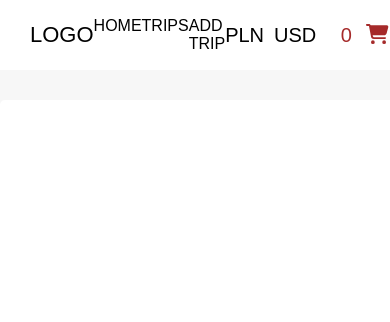
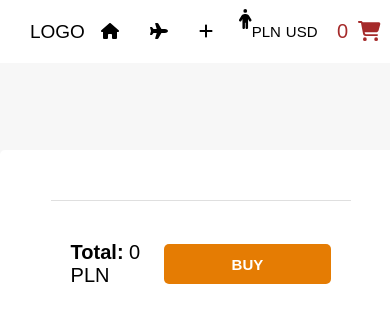
Before and after one commit to kajadudek/Web-Applications-Course, an Angular app in the folder lab 5/wycieczka/: page /shopping-cart in a window 390 px wide. Shown: the top 322 px of the page. Built offline with nearby package versions, Linux system fonts and the light colour scheme.

Commit message:
added responsiveness

```diff
--- a/lab 5/wycieczka/src/app/app.component.css
+++ b/lab 5/wycieczka/src/app/app.component.css
@@ -45,6 +45,10 @@ a {
     text-decoration: underline;
 }
 
+.menu > .icon {
+    display: none;
+}
+
 .how-many-trips {
     flex: 1;
     text-align: center;
@@ -70,3 +74,39 @@ a {
 .trips-in-cart {
     width: 40px;
 }
+
+@media screen and (max-width: 1150px) {
+    .main {
+        margin-top: 150px;
+    }
+}
+
+
+@media screen and (max-width: 650px) {
+    .logo {
+        font-size: 19px;
+    }
+
+    .menu > a {
+        display: none;
+    }
+
+    .menu > .icon {
+        display: block;
+    }
+
+    .currencies > p {
+        font-size: 15px;
+        margin-right: 5px;
+    }
+
+    .trips-in-cart {
+        width: 30px;
+        margin-left: 5px;
+    }
+
+    .how-many-trips {
+        padding-left: 10px;
+        padding-right: 10px;
+    }
+}
--- a/lab 5/wycieczka/src/app/app.component.html
+++ b/lab 5/wycieczka/src/app/app.component.html
@@ -7,13 +7,17 @@
       <a routerLink="/">HOME</a>
       <a routerLink="/trips">TRIPS</a>
       <a routerLink="/add-trip">ADD TRIP</a>
+      <fa-icon [icon]="faHome" class="icon" routerLink="/"></fa-icon>
+      <fa-icon [icon]="faPlane" class="icon" routerLink="/trips"></fa-icon>
+      <fa-icon [icon]="faPlus" class="icon" routerLink="/add-trip"></fa-icon>
     </div>
 
     <div class="how-many-trips"
       [style.color]="howManyTrips < 10 ? 'brown': '#e57c03'"
-      routerLink="/shopping-cart">
+      >
 
       <div class="currencies">
+          <fa-icon class="icon" [icon]="faPerson"></fa-icon>
           <p (click)="changeCurrency('PLN')">PLN</p>
           <p (click)="changeCurrency('USD')">USD</p>
       </div>
@@ -21,7 +25,8 @@
       <p class="trips-in-cart">{{howManyTrips}}</p>
       <fa-icon [icon]="faShoppingCart"
           (mouseenter)="displayCart()"
-          (click)="displayCartFlag ? hideCart(): displayCart()">
+          (click)="displayCartFlag ? hideCart(): displayCart()"
+          routerLink="/shopping-cart">
       </fa-icon>
     </div>
   </div>
@@ -29,6 +34,8 @@
 
   <app-shopping-cart *ngIf="displayCartFlag"
         [howManyTrips]="howManyTrips"
+        [currentCurrency]="currentCurrency"
+        [currencyConvert]="currencyConvert"
         (deleteProduct)="updateFromCart($event)"
         (mouseenter)="displayCart()"
         (mouseleave)="hideCart()"></app-shopping-cart>
--- a/lab 5/wycieczka/src/app/app.component.ts
+++ b/lab 5/wycieczka/src/app/app.component.ts
@@ -1,6 +1,6 @@
 import { Component, OnInit } from '@angular/core';
 import { ServicedataService, Trip } from './servicedata.service';
-import {faShoppingCart} from '@fortawesome/free-solid-svg-icons'
+import {faShoppingCart, faPerson, faHome, faPlus, faPlane, faPersonCirclePlus} from '@fortawesome/free-solid-svg-icons'
 import { DataService } from './data.service';
 
 
@@ -14,7 +14,13 @@ export class AppComponent implements OnInit {
 
   trips: Trip[] = [];
   faShoppingCart = faShoppingCart;
+  faPerson = faPerson;
+  faHome = faHome;
+  faPlus = faPlus;
+  faPlane = faPlane;
+  faPersonCircle = faPersonCirclePlus;
   title = 'wycieczka';
+  totalCost = 0;
   currentCurrency = "PLN";
   tripToRmv!: Trip;
   currencyConvert = 1;
@@ -41,17 +47,25 @@ export class AppComponent implements OnInit {
     this.dataService.updateTrip(data);
   }
 
+  updateTotal(data: number) {
+    this.dataService.updateTotal(data);
+  }
+
   ngOnInit(): void {
     this.trips = this.tripData.trips;
     this.dataService.getTripsInCart().subscribe(data => {
       this.howManyTrips = data as number;
     })
 
+    console.log(this.howManyTrips);
+
     this.dataService.getTrip().subscribe(data => {
-      console.log("siupp");
       this.tripToRmv = data as Trip;
       this.updateFromCart(this.tripToRmv);
     })
+
+    this.total();
+    this.updateTotal(this.totalCost);
   }
 
   displayCart(){
@@ -63,11 +77,13 @@ export class AppComponent implements OnInit {
   }
 
   updateFromCart(selectedTrip: Trip) {
-    this.deletedTrips += selectedTrip.addedToCart;
+    // this.deletedTrips += selectedTrip.addedToCart;
     this.howManyTrips -= selectedTrip.addedToCart;
     this.updateTripsInCart(this.howManyTrips);
     selectedTrip.vacants += selectedTrip.addedToCart;
     selectedTrip.addedToCart = 0;
+    this.total();
+    this.updateTotal(this.totalCost);
   }
 
   changeCurrency(toCurrency: string){
@@ -87,4 +103,14 @@ export class AppComponent implements OnInit {
       }
     }
   }
+
+  total(){
+    this.totalCost = 0
+    for (let trip of this.trips){
+      if( trip.addedToCart > 0){
+        this.totalCost += trip.addedToCart * trip.cost;
+      }
+    }
+    return this.totalCost
+  }
 }
--- a/lab 5/wycieczka/src/app/data.service.ts
+++ b/lab 5/wycieczka/src/app/data.service.ts
@@ -11,8 +11,20 @@ export class DataService {
   private totalTripsObs = new Subject();
   private countryFilter = new Subject();
   private trips = new Subject();
+  private totalCost = new Subject();
+  howManyTrips!: number;
 
-  constructor() { }
+  constructor(){
+    this.howManyTrips = 0;
+   }
+
+    setHowManyTrips(data: number) {
+      this.howManyTrips += data;
+    }
+
+    getHowManyTrips(){
+      return this.howManyTrips
+    }
 
     getCurrency() {
       return this.currencyObs;
@@ -53,4 +65,12 @@ export class DataService {
     updateTrip(data: Trip){
       this.trips.next(data);
     }
+
+    getTotal() {
+      return this.totalCost;
+    }
+
+    updateTotal(data: number) {
+      this.totalCost.next(data);
+    }
 }
--- a/lab 5/wycieczka/src/app/shopping-cart-extended/shopping-cart-extended.component.css
+++ b/lab 5/wycieczka/src/app/shopping-cart-extended/shopping-cart-extended.component.css
@@ -39,3 +39,45 @@ h4 {
     font-size: 18px;
     font-weight: bold;
 }
+
+.delete-product {
+    width: 30px;
+    height: 30px;
+    border: 0;
+    background-color: transparent;
+    font-weight: bold;
+    font-size: 18px;
+    color: rgb(175, 20, 20);
+    cursor: pointer;
+}
+
+.finalization {
+    border-top: 1px solid rgb(223, 223, 223);
+    display: flex;
+    flex-direction: row;
+    justify-content: space-between;
+    padding: 20px;
+    align-items: center;
+}
+
+.finalization > p {
+    font-size: 20px;
+}
+
+.buy-button {
+    width: 200px;
+    height: 40px;
+    background-color: rgb(229, 124, 3);
+    color: white;
+    font-size: 15px;
+    font-weight: bold;
+    border: 0;
+    border-radius: 5px;
+    cursor: pointer;
+}
+
+.buy-button:hover {
+    color: rgb(229, 124, 3);
+    border: 2px solid rgb(229, 124, 3);
+    background-color: white;
+}
--- a/lab 5/wycieczka/src/app/shopping-cart-extended/shopping-cart-extended.component.html
+++ b/lab 5/wycieczka/src/app/shopping-cart-extended/shopping-cart-extended.component.html
@@ -10,10 +10,12 @@
                     <p>{{product.addedToCart}} x &nbsp;</p>
                     <p class="cost">{{product.cost * currencyConvert}} {{currentCurrency}}</p>
                     <button class="delete-product" (click)="updateSelectedTrip(product)">X</button>
-
                 </div>
-
             </div>
+        </div>
+        <div class="finalization">
+            <p><b>Total: </b>{{totalCost * currencyConvert}} {{currentCurrency}}</p>
+            <button class="buy-button">BUY</button>
         </div>
     </div>
 </div>
--- a/lab 5/wycieczka/src/app/shopping-cart-extended/shopping-cart-extended.component.ts
+++ b/lab 5/wycieczka/src/app/shopping-cart-extended/shopping-cart-extended.component.ts
@@ -12,7 +12,6 @@ export class ShoppingCartExtendedComponent implements OnInit {
   totalCost = 0;
   currencyConvert = 1;
   currentCurrency = "PLN";
-
 
   constructor(public servicedata: ServicedataService,
     private dataService: DataService) {
@@ -29,10 +28,16 @@ export class ShoppingCartExtendedComponent implements OnInit {
 
     this.dataService.getCurrency().subscribe((data) => {
       this.currentCurrency = data as string;
+
     })
 
     this.dataService.getCurrencyConv().subscribe((data) => {
       this.currencyConvert = data as number;
+
+    })
+
+    this.dataService.getTotal().subscribe((data) => {
+      this.totalCost = data as number;
     })
   }
 
--- a/lab 5/wycieczka/src/app/shopping-cart/shopping-cart.component.ts
+++ b/lab 5/wycieczka/src/app/shopping-cart/shopping-cart.component.ts
@@ -11,25 +11,22 @@ export class ShoppingCartComponent implements OnInit {
   tripsInCart!: Trip[];
   selectedTrip!: any;
   totalCost = 0;
-  currentCurrency = "PLN";
-  currencyConvert = 1;
 
+  @Input() currentCurrency!: string;
+  @Input() currencyConvert!: number;
 
   constructor(public servicedata: ServicedataService,
     private service: DataService) {
   }
 
+  updateTotal(data: number) {
+    this.service.updateTotal(data);
+  }
+
   ngOnInit(): void {
-    this.service.getCurrency().subscribe((data) => {
-      this.currentCurrency = data as string;
-    })
-
-    this.service.getCurrencyConv().subscribe((data) => {
-      this.currencyConvert = data as number;
-    })
-
     this.tripsInCart = this.servicedata.trips;
     this.total();
+    this.updateTotal(this.totalCost);
   }
 
   @Input() howManyTrips!: number;
@@ -39,6 +36,7 @@ export class ShoppingCartComponent implements OnInit {
   deleteProductFromCart(selectedTrip: Trip){
     this.deleteProduct.emit(selectedTrip);
     this.total();
+    this.updateTotal(this.totalCost);
   }
 
   total(){
--- a/lab 5/wycieczka/src/app/sidebar/sidebar.component.css
+++ b/lab 5/wycieczka/src/app/sidebar/sidebar.component.css
@@ -19,3 +19,22 @@
 .checkbox-container > p, input {
     margin: 3px;
 }
+
+@media screen and (max-width: 1180px) {
+    .sidebar {
+        padding: 10px;
+        margin-top: -50px;
+        height: auto;
+        width: 100vw;
+    }
+
+    .country-filter {
+        display: flex;
+        flex-direction: row;
+        flex-wrap: wrap;
+    }
+
+    .checkbox-container {
+        align-items: center;
+    }
+}
--- a/lab 5/wycieczka/src/app/trip/trip.component.css
+++ b/lab 5/wycieczka/src/app/trip/trip.component.css
@@ -184,6 +184,20 @@ button:hover {
     font-size: 15px;
 }
 
+@media screen and (max-width: 1180px) {
+    .sidebar {
+        top: 0px;
+        left: -10px;
+        right: 0;
+        width: 100vw;
+        height: 0px;
+        margin: auto;
+        bottom: auto;
+        background-color: transparent;
+        box-shadow: none;
+    }
+}
+
 @media screen and (max-width: 850px) {
     .trip-cards{
         grid-template-columns: 1fr;
--- a/lab 5/wycieczka/src/app/trip/trip.component.ts
+++ b/lab 5/wycieczka/src/app/trip/trip.component.ts
@@ -94,6 +94,7 @@ export class TripComponent implements OnInit {
   deleteTrip(trip: Trip) {
     const id = this.trips.indexOf(trip,0);
     this.howManyTrips -= trip.addedToCart;
+    console.log(this.howManyTrips + trip.addedToCart, " - ", trip.addedToCart);
     this.trips.splice(id,1);
     this.updateTripsInCart(this.howManyTrips);
   }
```
